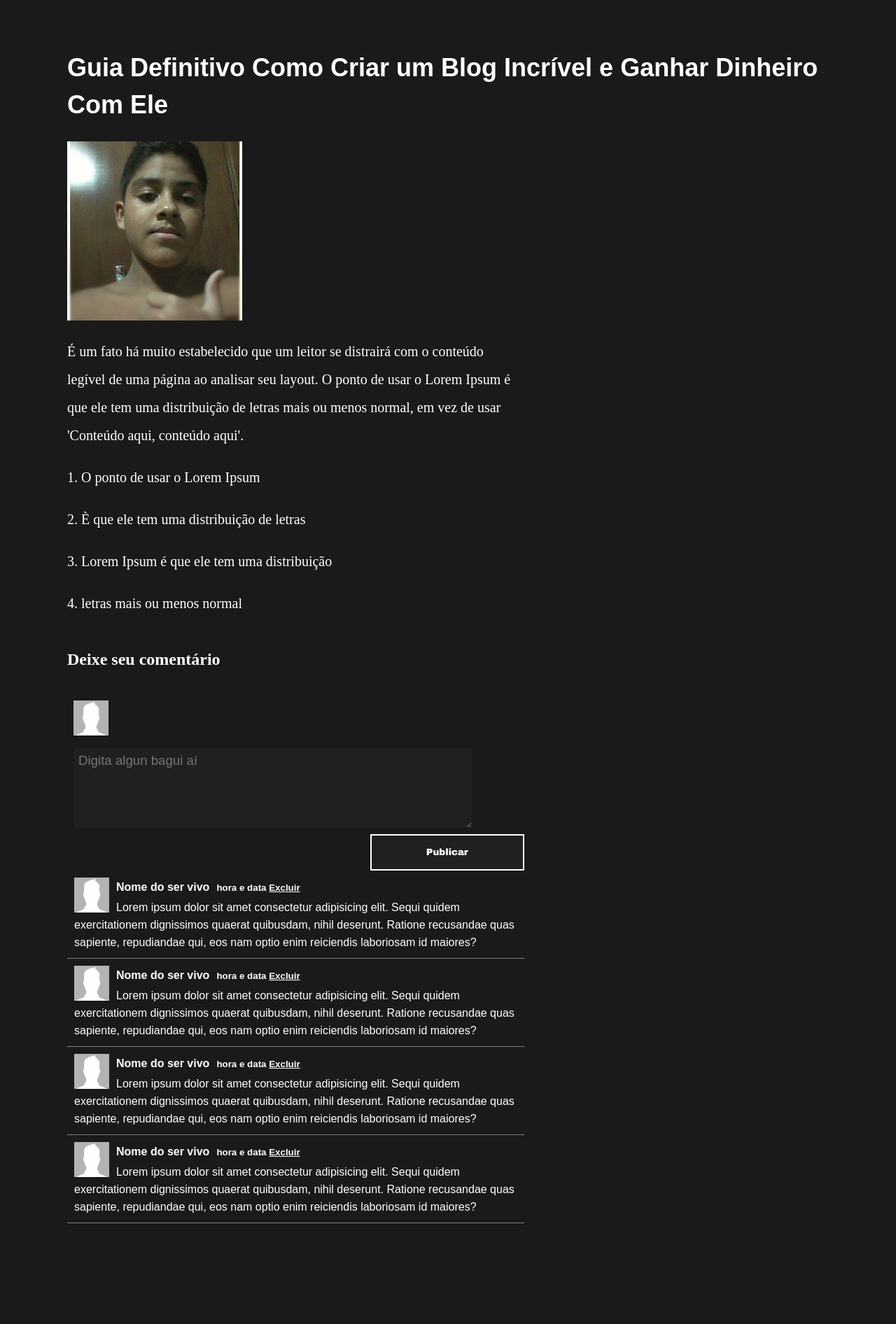
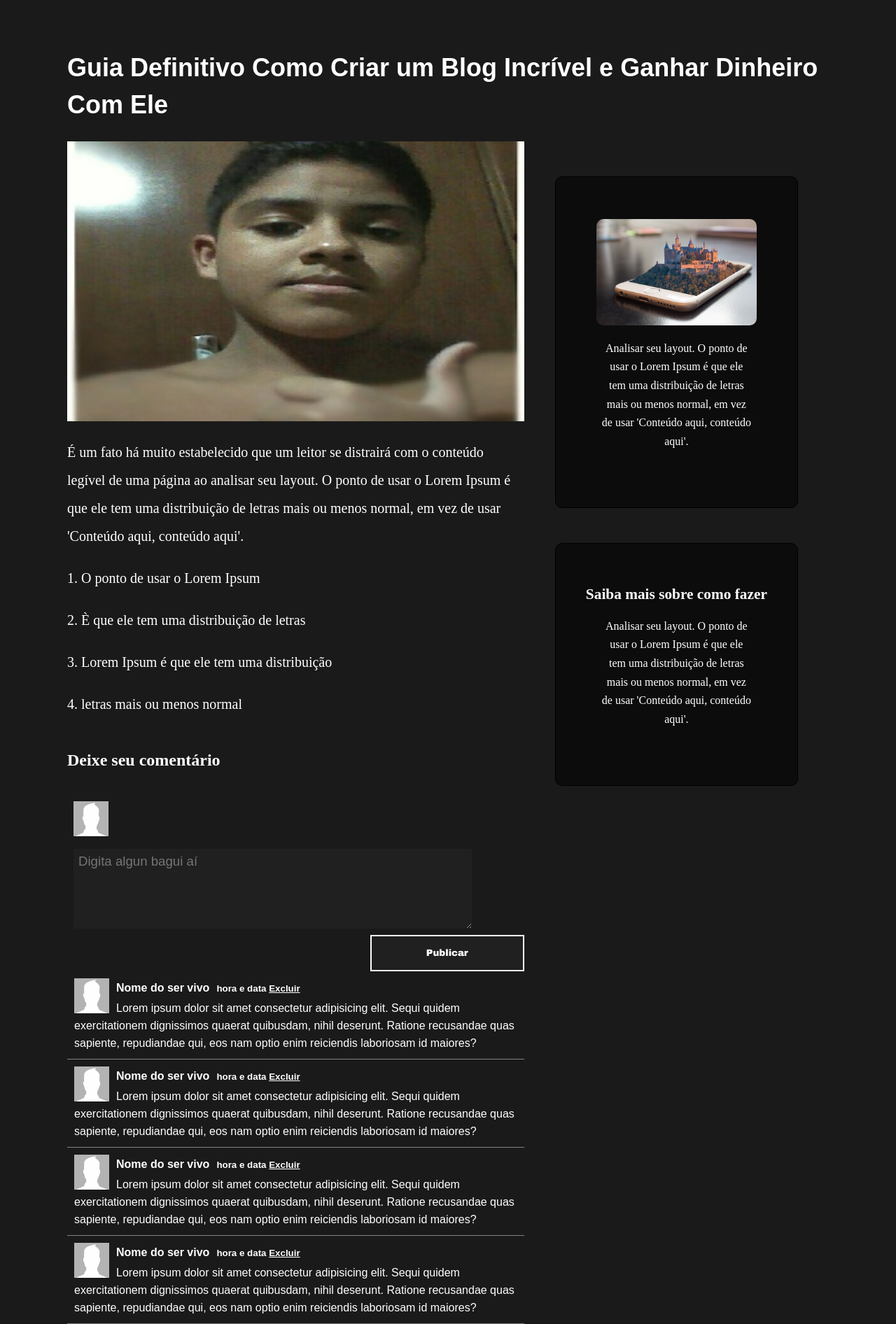
Before and after one commit to Varnahal/Site-With-Comments, a PHP site: page /comments.php in a window 1280 px wide. Shown: the part 60-1952 px from the top of the page at 70% size. Before the commit the page ends 1808 px from the top, so only its background shows below. Run offline with PHP 8.4, Linux system fonts and the light colour scheme.

Commit message:
quase terminando front-end

```diff
--- a/projeto_comentarios/CSS/comments.css
+++ b/projeto_comentarios/CSS/comments.css
@@ -34,13 +34,20 @@ li a:hover{
     text-decoration: underline;
 }
 /*------------conteudo1--------------*/
+@media (min-width:500px) {
+   section#conteudo1{
+    width: 60%;
+    box-sizing: border-box;
+    float: left;
+}
+section#conteudo1 img#jose{
+    width: 100%;
+    height: 400px;
+}
 h1{
     padding: 70px 0px 25px 0px;
     font-size: 27pt;
     line-height: 40pt;
-}
-section#conteudo1{
-    width: 60%;
 }
 p.text{
     font-size: 15pt;
@@ -119,3 +126,140 @@ padding: 10px;
 .comment-area p{
     line-height: 25px;
 }
+}
+@media (max-width:500px) {
+    section#conteudo1{
+        width: 100%;
+        box-sizing: border-box;
+        float: left;
+    }
+    h1{
+        padding: 70px 0px 25px 0px;
+        font-size: 27pt;
+        line-height: 40pt;
+    }
+    p.text{
+        font-size: 15pt;
+        line-height: 40px;
+        margin:20px 0px;
+        font-family: 'Microsoft Yahei Light';
+    }
+    /*--------formulario---------*/
+    form img{
+        width: 50px;
+        height: auto;
+        float: left;
+        margin: 9px;
+    }
+    textarea{
+        height: 100px;
+        width: 85%;
+        border: none;
+        padding: 7px;
+        margin: 9px;
+        font-size: 14pt;
+        font-family: Arial, Helvetica, sans-serif;
+        background-color:rgb(32, 32, 32) ;
+        color: white;
+        outline: none;
+        display: block;
+        float: left;
+    }
+    h2{
+        font-family: 'Microsoft Yahei Light';
+        line-height: 80px;
+        margin-bottom: 10px;
+    }
+    input[type=submit]{
+        font-family: 'Arial Black', sans-serif;
+        width: 220px;
+        height: 52px;
+        background-color:rgb(32, 32, 32) ;
+        color: white;
+        border: 2px solid rgb(255, 255, 255);
+        cursor: pointer;
+        display: block;
+        float: right;
+    }
+    input[type=submit]:hover{
+        background-color:rgb(255, 255, 255) ;
+        color: rgb(32, 32, 32);
+        border: 2px solid rgb(32, 32, 32);
+    }
+    /*------areacon]metario--------------*/
+    .comment-area{
+    box-sizing: border-box;
+    border-bottom: 1px solid gray;
+    clear: both;
+    padding: 10px;
+    }
+    .comment-area img{
+        float: left;
+        width: 50px;
+        padding-right: 10px;
+    }
+    .comment-area h3{
+        float: left;
+        font-size: 12pt;
+        color: white;
+        padding: 5px 10px 5px 0px;
+    }
+    .comment-area h4{
+        font-size: 10pt;
+        color: white;
+        line-height: 30px;
+    }
+    .comment-area h4 a{
+        color: white;
+    }
+    .comment-area p{
+        line-height: 25px;
+    }
+}
+
+/*--------------aside------------*/
+@media (max-width:500px){
+    section#conteudo2,section#conteudo3{
+       display: none;
+    }
+    section#conteudo2 div,section#conteudo3 div{
+        display: none;
+    }
+    section#conteudo2 img {
+        display: none;
+    }
+}
+@media (min-width:500px){
+section#conteudo2,section#conteudo3{
+    width: 40%;
+    box-sizing: border-box;
+    float: left;
+}
+section#conteudo2 div,section#conteudo3 div{
+    width: 70%;
+    background-color: rgb(12, 12, 12);
+    border: 1px solid black;
+    padding: 60px 20px;
+    margin: 50px auto 0px auto;
+    border-radius: 10px;
+}
+section#conteudo2 img {
+    width: 75%;
+    margin: auto;
+    display: block;
+    border-radius: 10px;
+
+}
+section#conteudo2 p, section#conteudo3 p{
+    width: 70%;
+    font-family: 'Microsoft Yahei Light';
+    text-align: center;
+    line-height: 20pt;
+    margin: 20px auto;
+}
+section#conteudo3 h5{
+    font-family: 'Microsoft Yahei Light';
+    text-align: center;
+    font-size: 16pt;
+}
+}
--- a/projeto_comentarios/comments.php
+++ b/projeto_comentarios/comments.php
@@ -3,7 +3,7 @@
 <head>
     <meta charset="UTF-8">
     <meta http-equiv="X-UA-Compatible" content="IE=edge">
-    <meta name="viewport" content="width=device-width, initial-scale=1.0">
+    <meta name="viewport" content="width=device-width, user-scalable=yes, initial-scale=1.0, maximum-scale=10, minimum-scale=1.0">
     <link rel="stylesheet" href="CSS/comments.css">
     <title>Comentários</title>
 </head>
@@ -18,7 +18,7 @@
     <h1>Guia Definitivo Como Criar um Blog Incrível e Ganhar Dinheiro Com Ele</h1>
         <section id='conteudo1'>
 
-            <img src="imagens/jose.jpg" alt="José">
+            <img id='jose' src="imagens/jose.jpg" alt="José">
             <p class="text">É um fato há muito estabelecido que um leitor se distrairá com o conteúdo legível de uma página ao analisar seu layout. O ponto de usar o Lorem Ipsum é que ele tem uma distribuição de letras mais ou menos normal, em vez de usar 'Conteúdo aqui, conteúdo aqui'.</p>
             <p class="text">1. O ponto de usar o Lorem Ipsum</p>
             <p class="text">2. È que ele tem uma distribuição de letras</p>
@@ -55,6 +55,18 @@
                 <p>Lorem ipsum dolor sit amet consectetur adipisicing elit. Sequi quidem exercitationem dignissimos quaerat quibusdam, nihil deserunt. Ratione recusandae quas sapiente, repudiandae qui, eos nam optio enim reiciendis laboriosam id maiores?</p>
             </div>
         </section>
+        <section id='conteudo2'>
+            <div>
+            <img src="imagens/img-lateral.jpg" alt="">
+            <p>Analisar seu layout. O ponto de usar o Lorem Ipsum é que ele tem uma distribuição de letras mais ou menos normal, em vez de usar 'Conteúdo aqui, conteúdo aqui'.</p>
+            </div>
+        </section>
+        <section id='conteudo3'>
+            <div>
+                <h5>Saiba mais sobre como fazer</h5>
+                <p>Analisar seu layout. O ponto de usar o Lorem Ipsum é que ele tem uma distribuição de letras mais ou menos normal, em vez de usar 'Conteúdo aqui, conteúdo aqui'.</p>
+            </div>
+        </section>
 
     </div>
 </body>
```
Also changed, not shown: projeto_comentarios/imagens/img-lateral.jpg (added).
